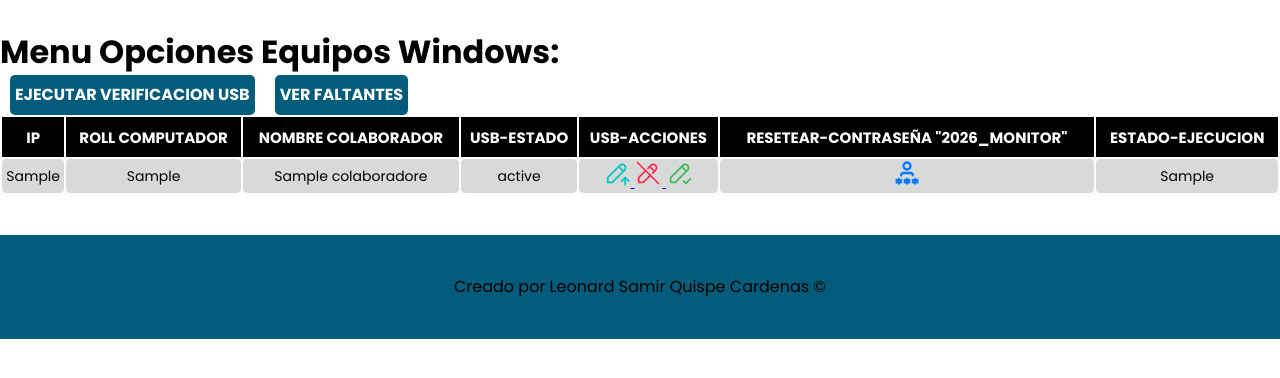
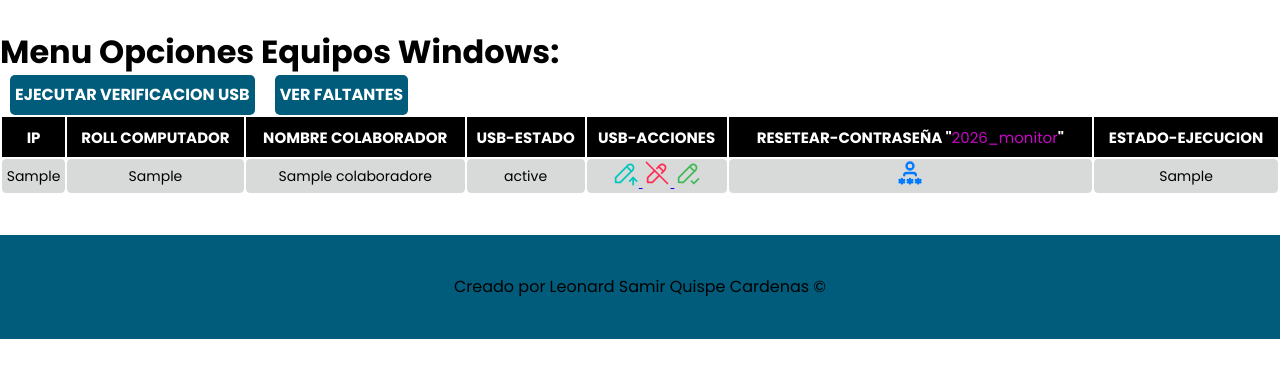
Before and after one commit to ViTh0X/incasur-projecto, a Django app: page /administracion-windows/ in a window 1280 px wide. Shown: the part 64-442 px from the top of the page. Run offline with Django 5.2, Linux system fonts and the light colour scheme; tables that the repository leaves empty hold one stand-in row (values such as "Sample post"); parts of the project's set-up code (start-up, migrations or seed data) failed here and were passed over; some libraries are stand-ins or nearby versions.

```diff
--- a/AdministradorTI/templates/menu_opciones_windows/opciones_windows.html
+++ b/AdministradorTI/templates/menu_opciones_windows/opciones_windows.html
@@ -19,7 +19,7 @@
                         <th>Nombre Colaborador</th>
                         <th>USB-ESTADO</th>
                         <th>USB-ACCIONES</th>
-                        <th>RESETEAR-CONTRASEÑA "2026_monitor"</th>
+                        <th>RESETEAR-CONTRASEÑA "<span class="informacion__extra">2026_monitor</span>"</th>
                         <th>ESTADO-EJECUCION</th>
                     </tr>
                 </thead>
```
